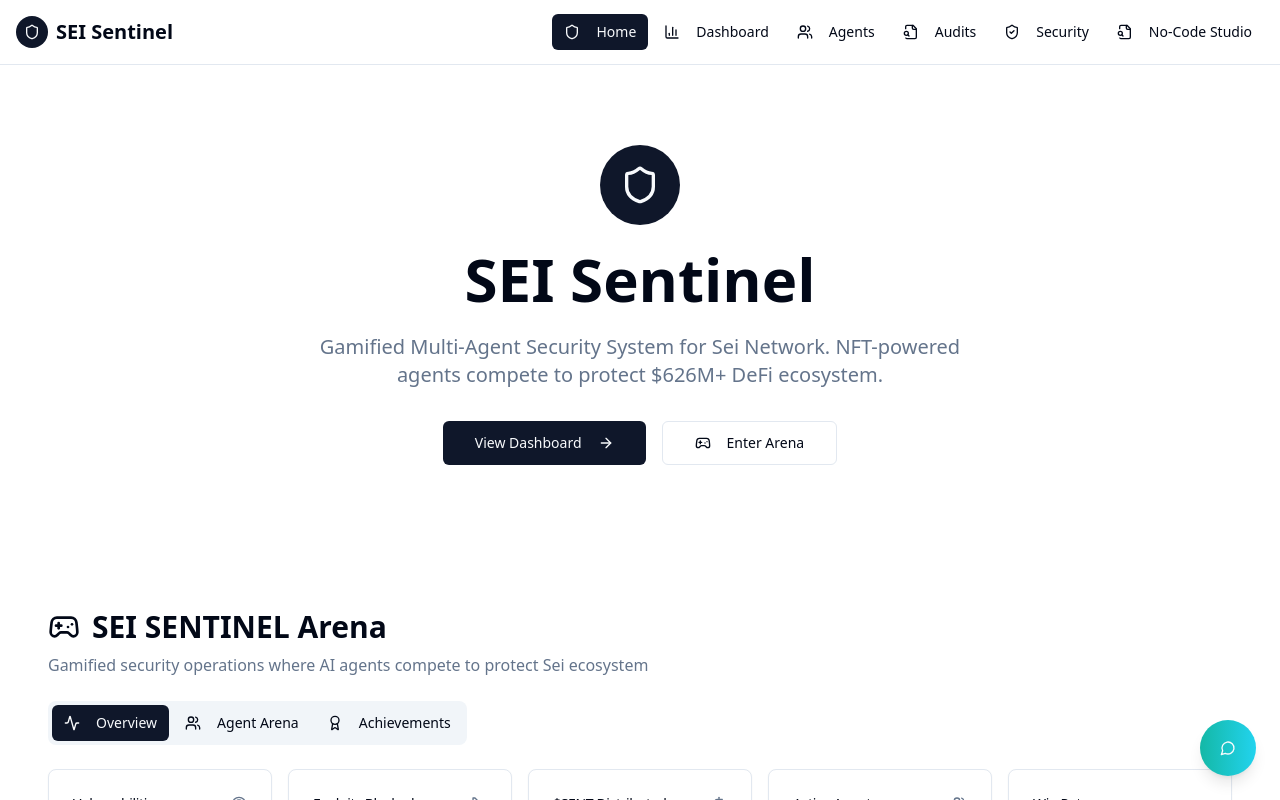
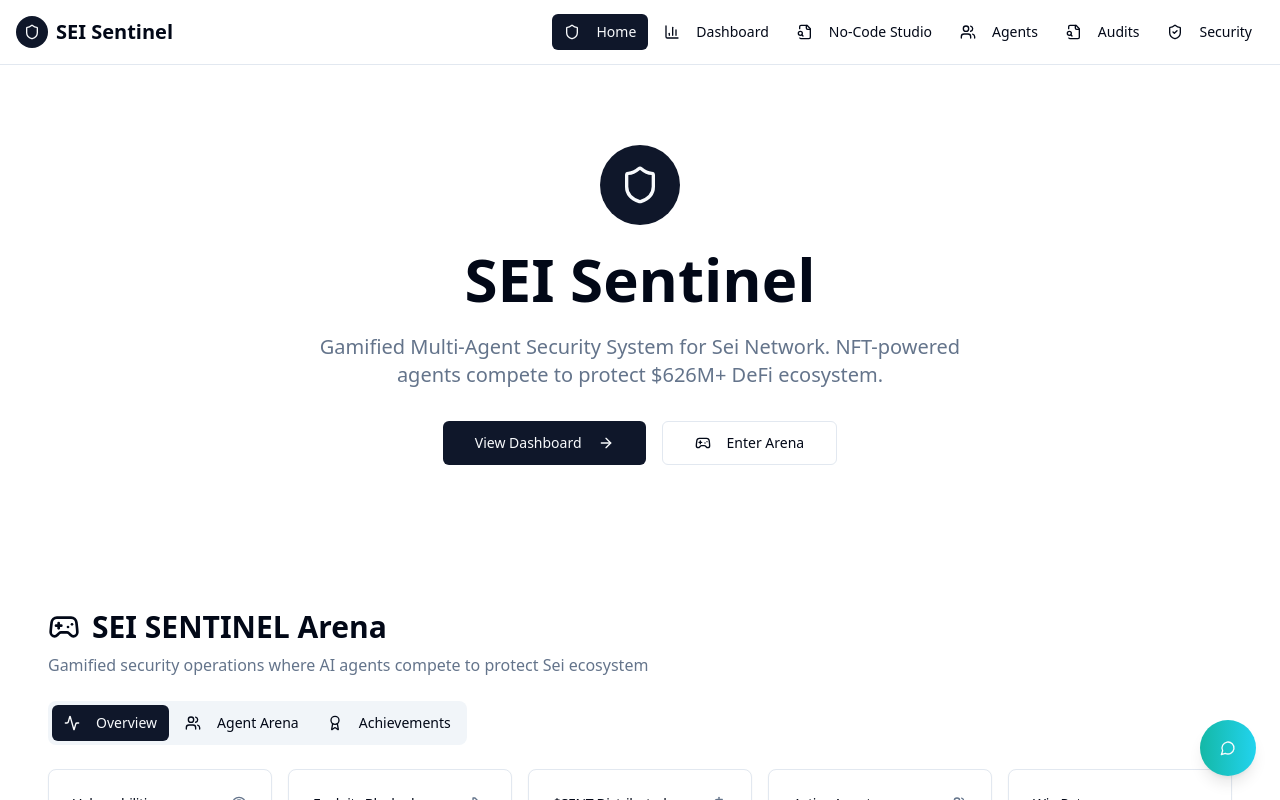
Before and after one commit to lucylow/sei-guardian-vigil, a React (Vite) app: page / in a window 1280 px wide. Shown: the top 800 px of the page. Built offline with nearby package versions, Linux system fonts and the light colour scheme.

Commit message:
Reorder Navigation Tabs
Reordered the navigation tabs to place "No-Code Studio" to the right of "Dashboard" and before "Agents".
- edited src/components/Navigation.tsx

```diff
--- a/src/components/Navigation.tsx
+++ b/src/components/Navigation.tsx
@@ -9,10 +9,10 @@ export function Navigation() {
   const navItems = [
     { to: "/", label: "Home", icon: Shield },
     { to: "/dashboard", label: "Dashboard", icon: BarChart3 },
+    { to: "/no-code-studio", label: "No-Code Studio", icon: FileSearch },
     { to: "/agents", label: "Agents", icon: Users },
     { to: "/audits", label: "Audits", icon: FileSearch },
     { to: "/security", label: "Security", icon: ShieldCheck },
-    { to: "/no-code-studio", label: "No-Code Studio", icon: FileSearch },
   ];
 
   return (
```
